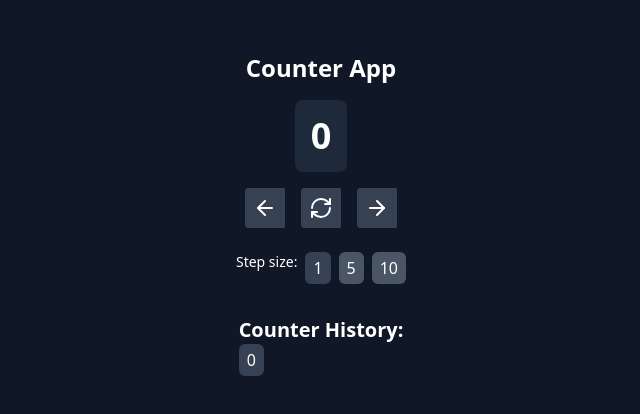
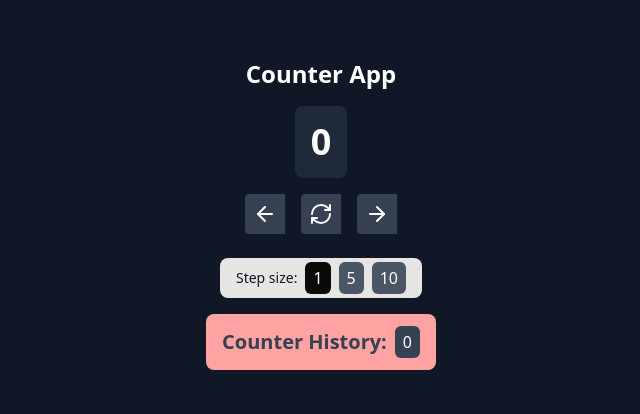
Before and after one commit to abok-cymk/counter-app, a React (Vite) app: page / in a window 1280 px wide. Shown: the part 186-600 px from the top of the page, without its empty margins (319-959 px from the left). Built offline with nearby package versions, Linux system fonts and the light colour scheme.

Commit message:
changed the bg color of the active stepper, and also made the count user-select to none

```diff
--- a/src/components/Counter.jsx
+++ b/src/components/Counter.jsx
@@ -27,7 +27,7 @@ const Counter = ({ count, onCountChange }) => {
     }
   return (
     <div className="flex flex-col items-center gap-4">
-      <div className={`p-4 rounded-lg text-4xl font-bold ${bgColor}`}>
+      <div className={`select-none p-4 rounded-lg text-4xl font-bold ${bgColor}`}>
         {count}
       </div>
       <div className="flex gap-4">
--- a/src/components/CounterHistory.jsx
+++ b/src/components/CounterHistory.jsx
@@ -1,8 +1,8 @@
 const CounterHistory = ({ history, onRestore }) => {
   return (
-    <div>
-      <h2 className="text-xl font-bold mt-4">Counter History:</h2>
-      <ul className="flex gap-2 overflow-x-auto whitespace-nowrap">
+    <div className="flex items-center gap-2 bg-red-300 py-3 px-4 rounded-lg">
+      <h2 className="text-xl font-bold text-gray-700">Counter History:</h2>
+      <ul className="flex gap-2 overflow-x-auto whitespace-nowrap items-center">
         {history.map((value, index) => (
           <li
             key={index}
--- a/src/components/StepSelector.jsx
+++ b/src/components/StepSelector.jsx
@@ -1,11 +1,11 @@
 const StepSelector = ({ value, onChange }) => {
   return (
-    <div className="flex gap-2 mt-2">
-      <span className="text-sm">Step size:</span>
+    <div className="flex gap-2 mt-2 items-center bg-stone-200 px-4 py-1 rounded-lg">
+      <span className="text-sm text-gray-900">Step size:</span>
       <button
         onClick={() => onChange(1)}
         className={`px-2 py-1 rounded-md ${
-          value === 1 ? "bg-gray-700" : "bg-gray-600"
+          value === 1 ? "bg-stone-950 text-white" : "bg-gray-600"
         }`}
       >
         1
@@ -13,7 +13,7 @@ const StepSelector = ({ value, onChange }) => {
       <button
         onClick={() => onChange(5)}
         className={`px-2 py-1 rounded-md ${
-          value === 5 ? "bg-gray-700" : "bg-gray-600"
+          value === 5 ? "bg-stone-950 text-white" : "bg-gray-600"
         }`}
       >
         5
@@ -21,7 +21,7 @@ const StepSelector = ({ value, onChange }) => {
       <button
         onClick={() => onChange(10)}
         className={`px-2 py-1 rounded-md ${
-          value === 10 ? "bg-gray-700" : "bg-gray-600"
+          value === 10 ? "bg-stone-950 text-white" : "bg-gray-600"
         }`}
       >
         10
```
